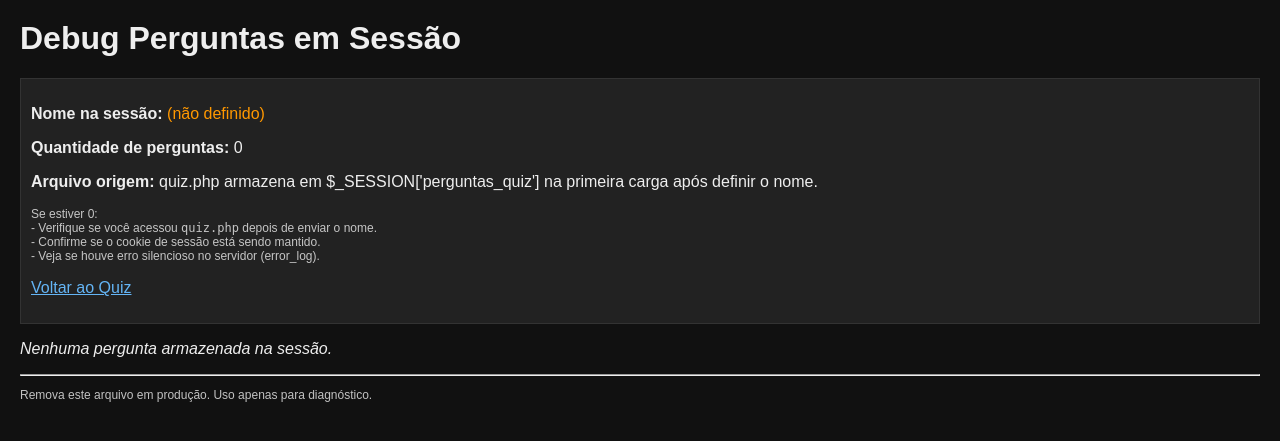
After one commit to Gabriel0Sasuke/mostra2dsa-2025, a PHP site: page /PHP/quiz/debug_perguntas.php in a window 1280 px wide. The commit adds this page. Shown: the top 441 px of the page. Run offline with PHP 8.4, Linux system fonts and the light colour scheme.

Commit message:
correcao de erros

```diff
--- a/PHP/makeoff/sobre.php
+++ b/PHP/makeoff/sobre.php
@@ -31,8 +31,8 @@ $x = 1;
                 }
                 if ($x === 1) {
                     echo "<p>Esse grupo não tem imagem</p>";
-                    $x = 1;
                 }
+                $x = 1;
                 ?>
             </div>
         </div>
--- a/PHP/quiz/classificacao.php
+++ b/PHP/quiz/classificacao.php
@@ -1,6 +1,6 @@
 <?php
 require_once __DIR__ . '/../../include/conn.php';
-$sql = "SELECT nome, pontuacao, data_hora, tempo_gasto_segundos FROM tabela ORDER BY pontuacao DESC, tempo_gasto_segundos ASC";
+$sql = "SELECT nome, pontuacao, data_hora, tempo_gasto_segundos, sala FROM tabela ORDER BY pontuacao DESC, tempo_gasto_segundos ASC";
 $result = $conn->query($sql);
 ?>
 
@@ -27,6 +27,7 @@ $result = $conn->query($sql);
             <tr>
                 <th>Nº</th>
                 <th>Nome</th>
+                <th>Sala</th>
                 <th>Pontuação</th>
                 <th>Data</th>
                 <th>Tempo</th>
@@ -37,6 +38,7 @@ $result = $conn->query($sql);
                 <tr>
                 <td><?php echo $i; ?></td>
                 <td><?php echo $row["nome"]; ?></td>
+                <td><?php echo $row["sala"]; ?></td>
                 <td><?php echo $row["pontuacao"]; ?></td>
                 <td><?php echo $row["data_hora"]; ?></td>
                 <td><?php echo $row["tempo_gasto_segundos"]; ?></td>
@@ -50,7 +52,7 @@ $result = $conn->query($sql);
     </div>
 
     </main>
-    <button onclick="window.location='../../index.php'" id="back">Voltar ao Inicio</button>
+    <button onclick="window.location='../../index.php'" id="back"  1>Voltar ao Inicio</button>
 </body>
 
 </html>
--- /dev/null
+++ b/PHP/quiz/debug_perguntas.php
@@ -0,0 +1,101 @@
+<?php
+session_start();
+
+header('Content-Type: text/html; charset=utf-8');
+$perguntas = $_SESSION['perguntas_quiz'] ?? null;
+// Normaliza para UTF-8 caso host esteja retornando ISO-8859-1
+if ($perguntas) {
+    foreach ($perguntas as &$pp) {
+        if (isset($pp['texto'])) $pp['texto'] = mb_convert_encoding($pp['texto'], 'UTF-8', 'UTF-8, ISO-8859-1');
+        if (isset($pp['correta'])) $pp['correta'] = mb_convert_encoding($pp['correta'], 'UTF-8', 'UTF-8, ISO-8859-1');
+        if (isset($pp['respostas']) && is_array($pp['respostas'])) {
+            foreach ($pp['respostas'] as &$r) {
+                $r = mb_convert_encoding($r, 'UTF-8', 'UTF-8, ISO-8859-1');
+            }
+        }
+    }
+    unset($pp);
+}
+$nome = $_SESSION['nome'] ?? null;
+
+?>
+<!DOCTYPE html>
+<html lang="pt-br">
+<head>
+    <meta charset="UTF-8">
+    <title>Debug Perguntas (Sessão)</title>
+    <style>
+        body { font-family: Arial, sans-serif; background:#111; color:#eee; margin:20px; }
+        h1 { margin-top:0; }
+        .status { padding:10px; background:#222; border:1px solid #333; margin-bottom:15px; }
+        table { border-collapse: collapse; width:100%; margin-top:10px; }
+        th, td { border:1px solid #444; padding:8px; vertical-align: top; }
+        th { background:#222; }
+        .correta { color:#4caf50; font-weight:bold; }
+        .vazia { color:#ff9800; }
+        pre { background:#1e1e1e; padding:10px; overflow:auto; border:1px solid #333; }
+        a { color:#64b5f6; }
+        .small { font-size:12px; opacity:.8; }
+        .badge { display:inline-block; background:#333; padding:2px 6px; border-radius:4px; font-size:12px; margin-left:6px; }
+    </style>
+</head>
+<body>
+    <h1>Debug Perguntas em Sessão</h1>
+    <div class="status">
+        <p><strong>Nome na sessão:</strong> <?= $nome ? htmlspecialchars($nome) : '<span class="vazia">(não definido)</span>' ?></p>
+        <p><strong>Quantidade de perguntas:</strong> <?= $perguntas ? count($perguntas) : 0 ?></p>
+        <p><strong>Arquivo origem:</strong> quiz.php armazena em $_SESSION['perguntas_quiz'] na primeira carga após definir o nome.</p>
+        <p class="small">Se estiver 0:
+            <br>- Verifique se você acessou <code>quiz.php</code> depois de enviar o nome.
+            <br>- Confirme se o cookie de sessão está sendo mantido.
+            <br>- Veja se houve erro silencioso no servidor (error_log).</p>
+        <p><a href="quiz.php">Voltar ao Quiz</a></p>
+    </div>
+
+<?php if (!$perguntas): ?>
+    <p><em>Nenhuma pergunta armazenada na sessão.</em></p>
+<?php else: ?>
+    <table>
+        <thead>
+            <tr>
+                <th>#</th>
+                <th>Pergunta</th>
+                <th>Respostas (marcando a correta)</th>
+            </tr>
+        </thead>
+        <tbody>
+        <?php foreach ($perguntas as $i => $p): ?>
+            <tr>
+                <td><?= $i+1 ?></td>
+                <td><?= htmlspecialchars($p['texto']) ?></td>
+                <td>
+                    <ol style="margin:0; padding-left:18px;">
+                        <?php foreach ($p['respostas'] as $resp): ?>
+                            <?php $ok = ($resp === $p['correta']); ?>
+                            <li class="<?= $ok ? 'correta' : '' ?>">
+                                <?= htmlspecialchars($resp) ?>
+                                <?php if ($ok): ?><span class="badge">correta</span><?php endif; ?>
+                            </li>
+                        <?php endforeach; ?>
+                    </ol>
+                </td>
+            </tr>
+        <?php endforeach; ?>
+        </tbody>
+    </table>
+
+    <h2>Dump JSON</h2>
+    <?php
+        $json = json_encode($perguntas, JSON_PRETTY_PRINT | JSON_UNESCAPED_UNICODE);
+        if ($json === false) {
+            echo '<pre>Erro ao gerar JSON: '. json_last_error_msg() ."\n".print_r($perguntas, true).'</pre>';
+        } else {
+            echo '<pre>'.htmlspecialchars($json).'</pre>';
+        }
+    ?>
+<?php endif; ?>
+
+    <hr>
+    <p class="small">Remova este arquivo em produção. Uso apenas para diagnóstico.</p>
+</body>
+</html>
--- a/PHP/quiz/nome.php
+++ b/PHP/quiz/nome.php
@@ -10,6 +10,8 @@ unset($_SESSION['tempo_segundos']);
 
 $nome = isset($_POST['nome']) ? trim($_POST['nome']) : 'Jogador';
 $_SESSION['nome'] = $nome === '' ? 'Jogador' : $nome;
+$_SESSION['sala'] = isset($_POST['sala']) ? trim($_POST['sala']) : 'N/A';
+$_SESSION['rm'] = isset($_POST['rm']) ? (int)$_POST['rm'] : 0;
 
 header("Location: quiz.php");
 exit();
--- a/PHP/quiz/rejogar.php
+++ b/PHP/quiz/rejogar.php
@@ -7,6 +7,8 @@ unset($_SESSION['pontuacao']);
 unset($_SESSION['current_question']);
 unset($_SESSION['tempo_segundos']);
 unset($_SESSION['enviado_ao_servidor']);
+unset($_SESSION['sala']);
+unset($_SESSION['rm']);
 
 header('Location: quiz.php');
 exit();
--- a/PHP/quiz/salvar_dados.php
+++ b/PHP/quiz/salvar_dados.php
@@ -5,8 +5,10 @@ if (isset($_SESSION['enviado_ao_servidor']) && $_SESSION['enviado_ao_servidor']
     $nome = $_SESSION['nome'] ?? '';
     $pontuacao = (int)($_SESSION['pontuacao'] ?? 0);
     $tempo_segundos = (int)($_SESSION['tempo_segundos'] ?? 0);
-    if ($stmt = $conn->prepare("INSERT INTO tabela (nome, pontuacao, tempo_gasto_segundos) VALUES (?, ?, ?)")) {
-        $stmt->bind_param("sii", $nome, $pontuacao, $tempo_segundos);
+    $sala = $_SESSION['sala'] ?? '';
+    $rm = (int)($_SESSION['rm'] ?? 0);
+    if ($stmt = $conn->prepare("INSERT INTO tabela (nome, pontuacao, tempo_gasto_segundos, sala, rm) VALUES (?, ?, ?, ?, ?)")) {
+        $stmt->bind_param("siisi", $nome, $pontuacao, $tempo_segundos, $sala, $rm);
         $stmt->execute();
         $stmt->close();
         $_SESSION['enviado_ao_servidor'] = true;
--- a/SQL/database.sql
+++ b/SQL/database.sql
@@ -31,6 +31,8 @@ CREATE TABLE IF NOT EXISTS `tabela`(
     nome VARCHAR(100) NOT NULL,
     pontuacao INT NOT NULL,
     data_hora TIMESTAMP DEFAULT CURRENT_TIMESTAMP,
+    Sala VARCHAR (10) NOT NULL,
+    RM INT NOT NULL,
     tempo_gasto_segundos INT NOT NULL
 );
 
@@ -54,7 +56,7 @@ CREATE TABLE IF NOT EXISTS `acessos`(
 -- (Opcional) consultas rápidas
 -- select * from perguntas;
 -- select * from respostas;
--- select * from tabela
+ select * from tabela
 -- CUIDADO: comentar para não apagar ao executar o script inteiro
 -- drop table acessos;
 -- drop table makeoff;
--- a/css/making_of.css
+++ b/css/making_of.css
@@ -58,8 +58,8 @@ h1 {
 }
 
 .producao img {
-    height: 30vw;
-    width: 30vw;
+    height: 25vh;
+    width: auto;
     margin: 6vw;
     border-radius: 20px;
 }
--- a/include/conn.php
+++ b/include/conn.php
@@ -1,7 +1,7 @@
 <?php
-$conn = new mysqli('sql103.infinityfree.com', 'if0_39855966', '8mwzgkFyLDn', 'if0_39855966_mostra2025');
-
+$conn = new mysqli('localhost', 'root', '', 'mostra2025');
 if ($conn->connect_error) {
     die("Connection failed: " . $conn->connect_error);
 }
+$conn->set_charset('utf8mb4');
 ?>
--- a/index.php
+++ b/index.php
@@ -58,13 +58,13 @@ if (!preg_match('/Mobi|Android|iPhone|iPad|iPod|BlackBerry|IEMobile|Opera Mini/i
     </main>
     <footer>
         <div id="fr">
-            eLE ESTÁ SEMPRE TE OBSERVANDO..
+            eLE ESTÁ SEMPRE TE OBSERVANDO...
         </div>
         <div id="pe">
-            -aLFRED HITCHCOCK
+            - ALFRED HITCHCOCK
         </div>
         <div id="sala" onclick="paginanova()">
-            2dsa
+            2DSA
         </div>
     </footer>
     <script src="js/index.js"></script>
```
Also changed, not shown: PHP/quiz/quiz.php (+60 -20 lines), css/classifica.css (+4 -3 lines), css/quiz.css (+26 -3 lines), css/sobre_img.css (+3 -10 lines).
